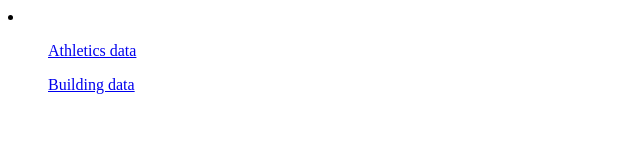
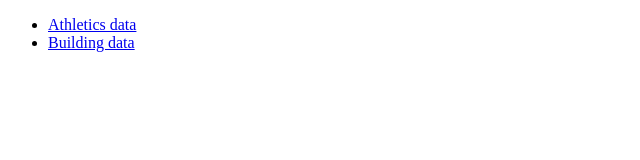
Before and after one commit to nyuapi/static, a plain HTML site: page index.html in a window 1280 px wide. Shown: the whole page, without its empty margins (0-640 px from the left). Drawn offline with Linux system fonts and the light colour scheme.

Commit message:
Too early to code: wrong li-ul order

```diff
--- a/index.html
+++ b/index.html
@@ -7,9 +7,9 @@
   <link rel="stylesheet" href="">
 </head>
 <body>
-  <li>
-    <ul><a href="./athletics.json">Athletics data</a></ul>
-    <ul><a href="./buildings.json">Building data</a></ul>
-  </li>
+  <ul>
+    <li><a href="./athletics.json">Athletics data</a></li>
+    <li><a href="./buildings.json">Building data</a></li>
+  </ul>
 </body>
 </html>
```
